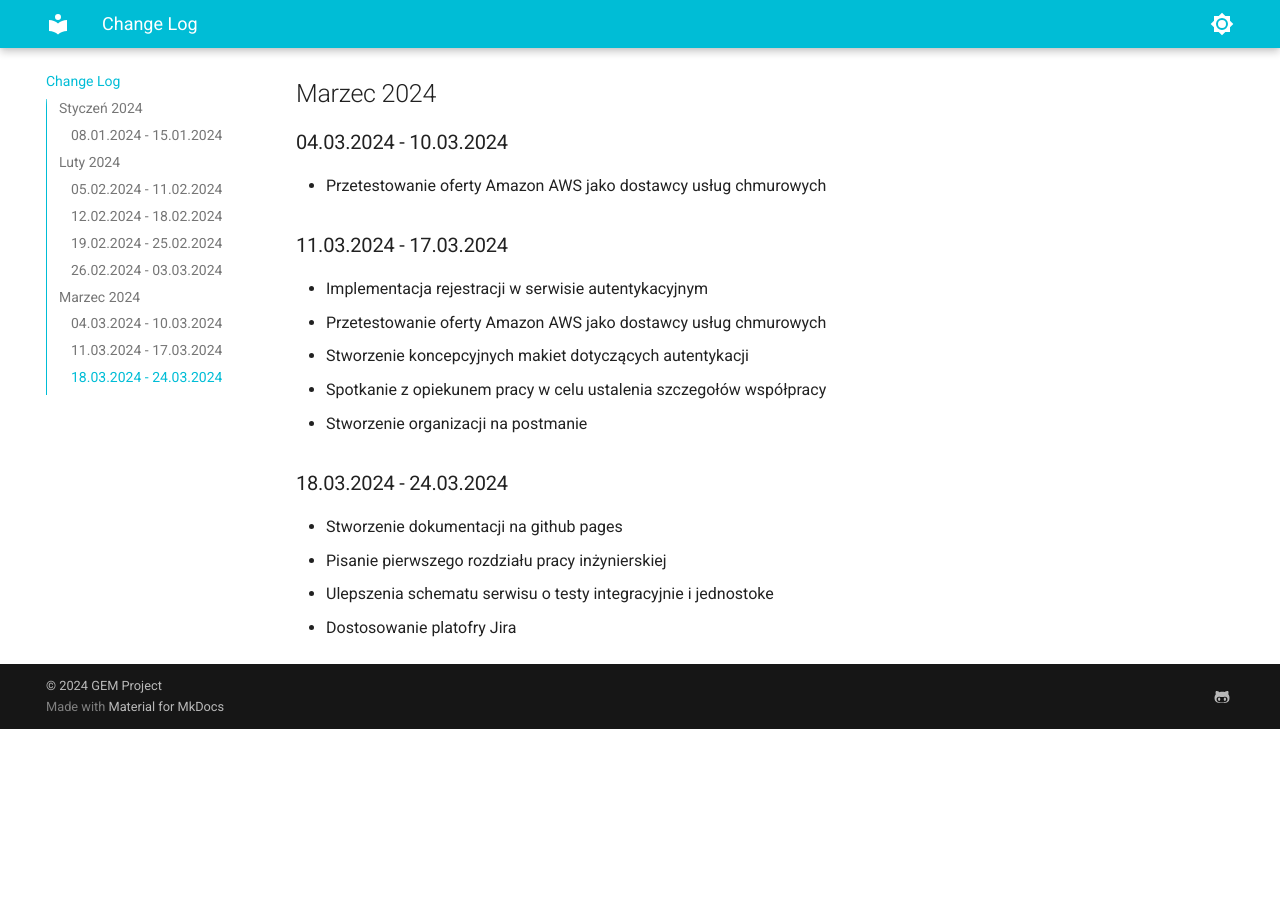
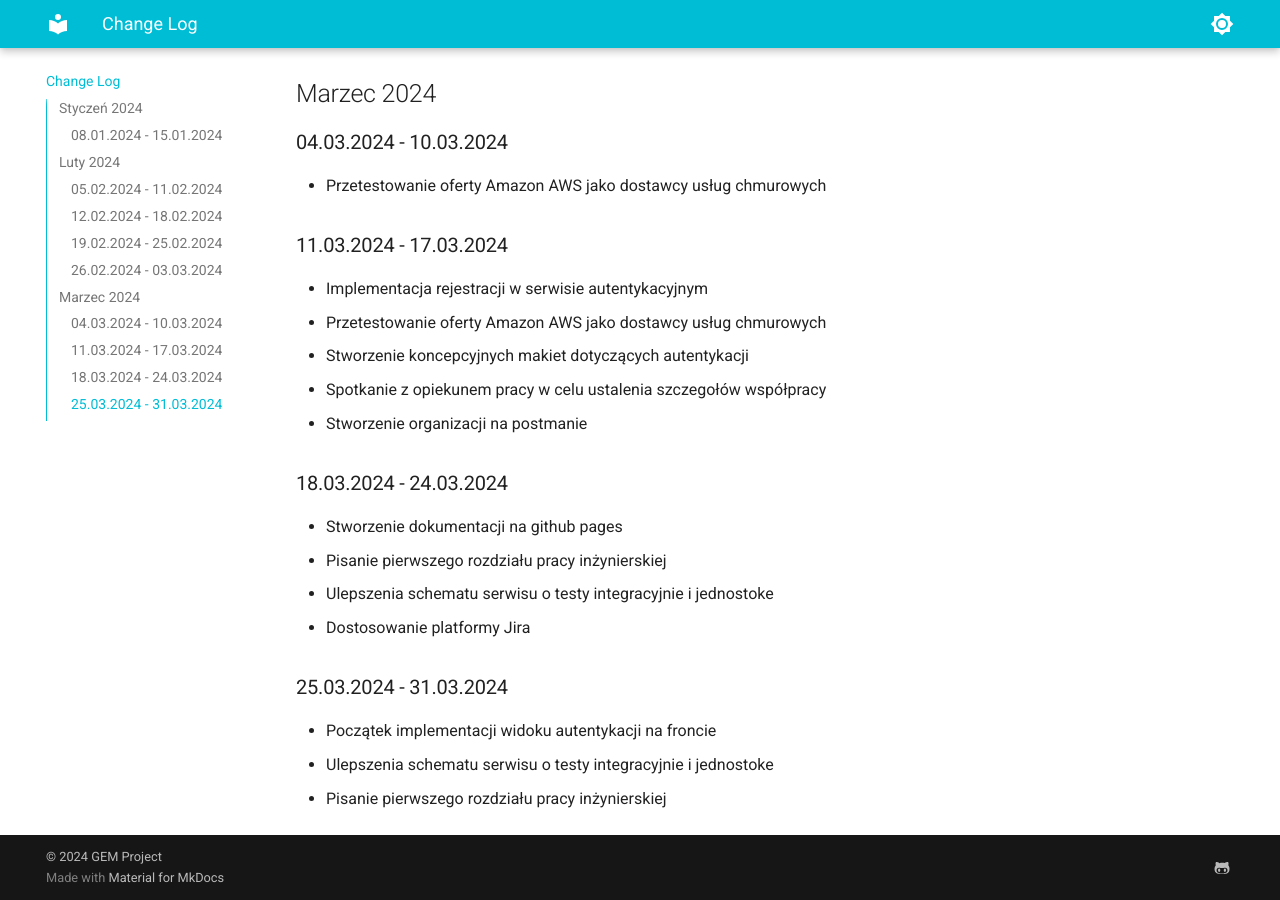
Before and after one commit to Group-Expense-Manager/gem-docs, an MkDocs documentation site: the page built from docs/change_log.md, in a window 1280 px wide and 900 px high, scrolled down 956 px. Built offline with MkDocs 1.6.1 and Material for MkDocs 9.7.7, drawn with Linux system fonts in a browser that asks for light colours; before the commit the page ends 1685 px from its top, so only the background shows below that.

Commit message:
Update change_log.md

```diff
--- a/docs/change_log.md
+++ b/docs/change_log.md
@@ -30,4 +30,8 @@
 * Stworzenie dokumentacji na github pages
 * Pisanie pierwszego rozdziału pracy inżynierskiej
 * Ulepszenia schematu serwisu o testy integracyjnie i jednostoke
-* Dostosowanie platofry Jira
+* Dostosowanie platformy Jira
+### 25.03.2024 - 31.03.2024
+* Początek implementacji widoku autentykacji na froncie
+* Ulepszenia schematu serwisu o testy integracyjnie i jednostoke
+* Pisanie pierwszego rozdziału pracy inżynierskiej
```
